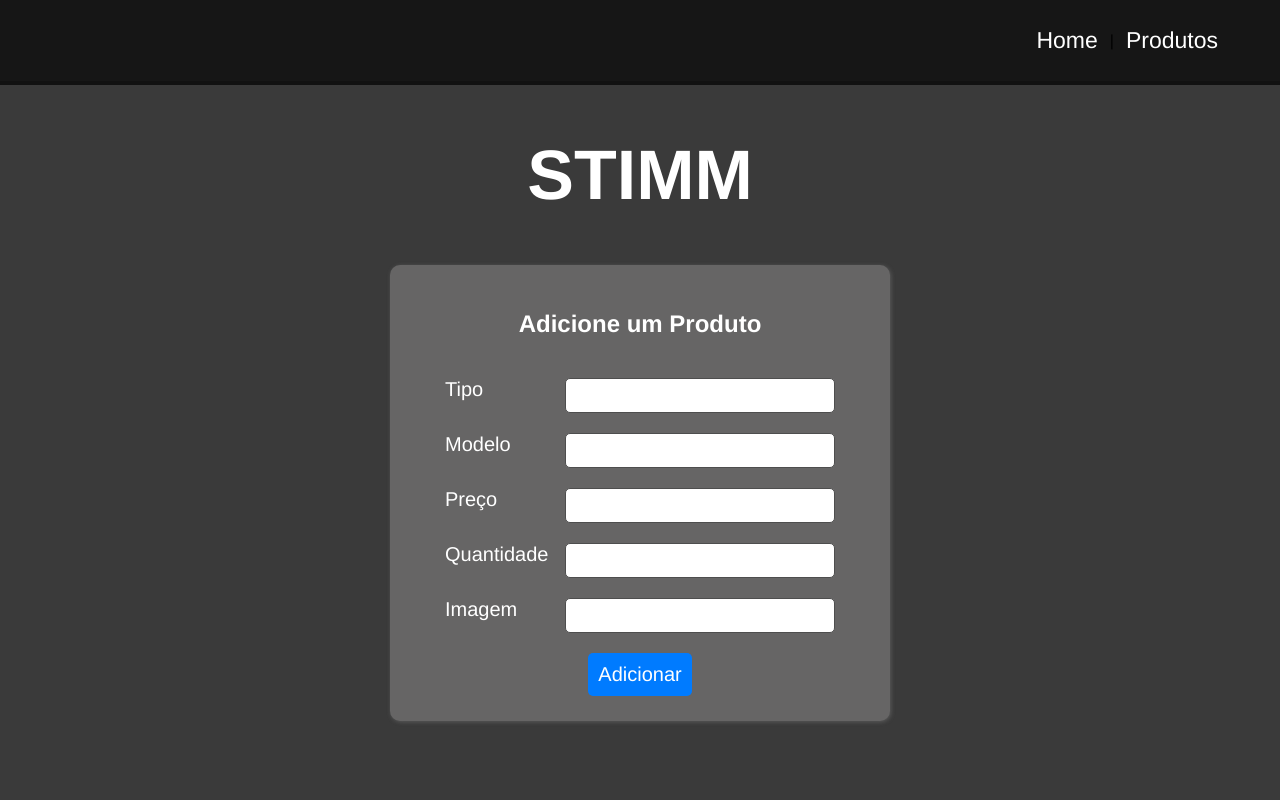
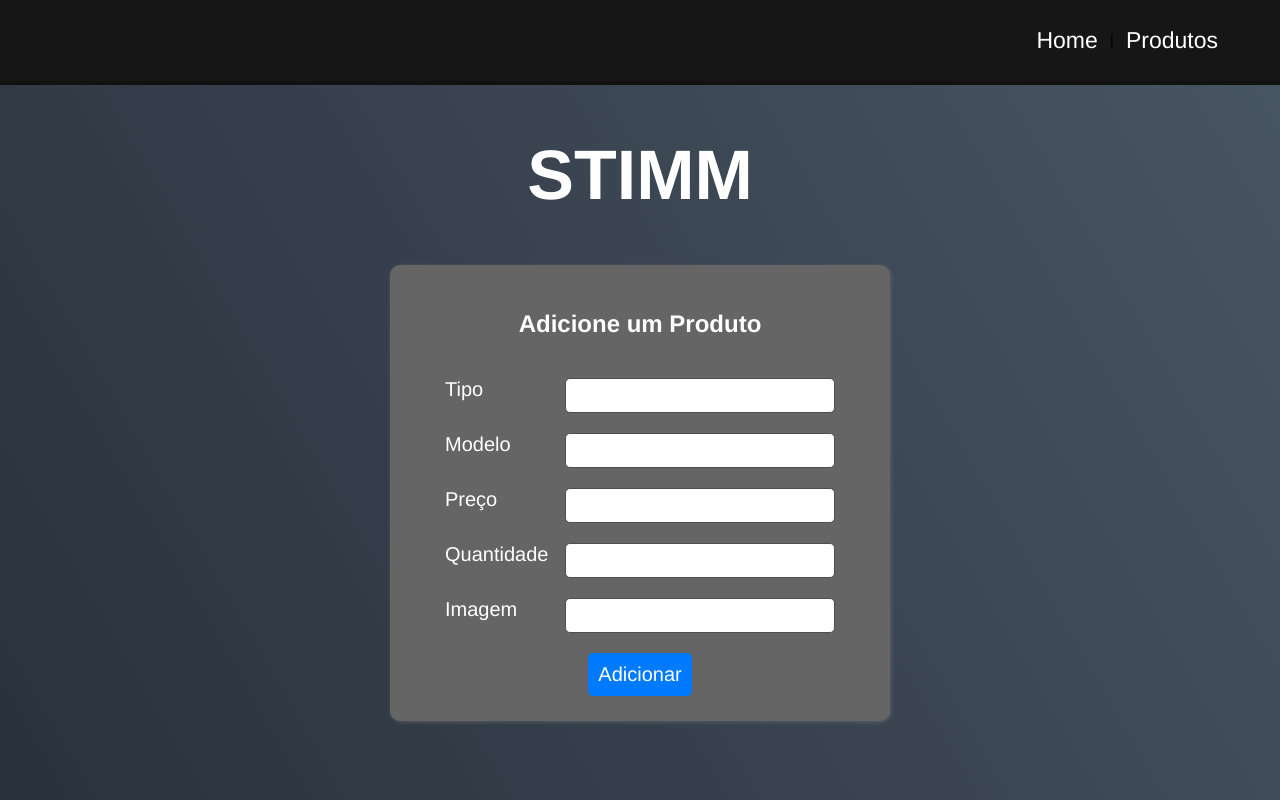
Before and after one commit to K1ngri/CRUD-VUE, a Vue app: page / in a window 1280 px wide. Built offline with nearby package versions, Linux system fonts and the light colour scheme.

Commit message:
mudança de css e limpeza de código

```diff
--- a/src/App.vue
+++ b/src/App.vue
@@ -18,7 +18,8 @@
 }
 
 html {
-  background-color: #3a3a3a;
+  background: linear-gradient(60deg, #29323c 0%, #485563 100%);
+  height: 100%
 }
 
 h1 {
--- a/src/components/Navbar.vue
+++ b/src/components/Navbar.vue
@@ -6,7 +6,6 @@
 </template>
 
 <script>
-import { RouterLink, RouterView } from 'vue-router'
 
 export default{
     name: "Navbar"
```
